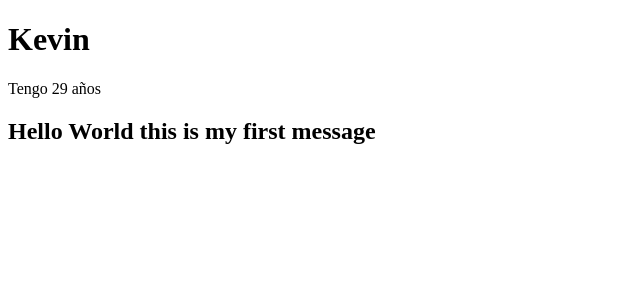
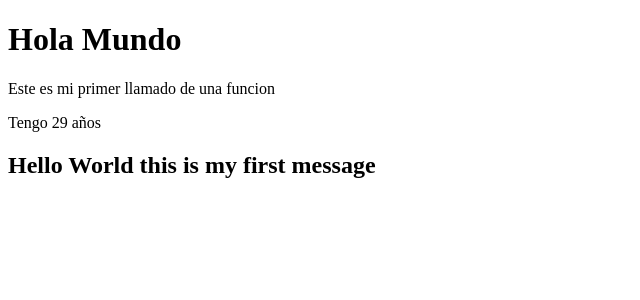
Before and after one commit to KevinAndresOrtiz/react_training, a React (Vite) app in the folder counter-app/: page / in a window 1280 px wide. Shown: the top 300 px of the page, without its empty margins (0-640 px from the left). Built offline with nearby package versions, Linux system fonts and the light colour scheme.

Commit message:
RT-32 variables and function

```diff
--- a/counter-app/src/FirstApp.jsx
+++ b/counter-app/src/FirstApp.jsx
@@ -1,9 +1,14 @@
 import { Fragment } from "react";
+
+const getSaludo = () => {
+    return 'Este es mi primer llamado de una funcion'
+}
 
 export const App = () => {
     return (
         <Fragment>
-            <h1>Kevin</h1>
+            <h1>Hola Mundo</h1>
+            {getSaludo()}
             <p>Tengo 29 años</p>
         </Fragment>
     );
```
